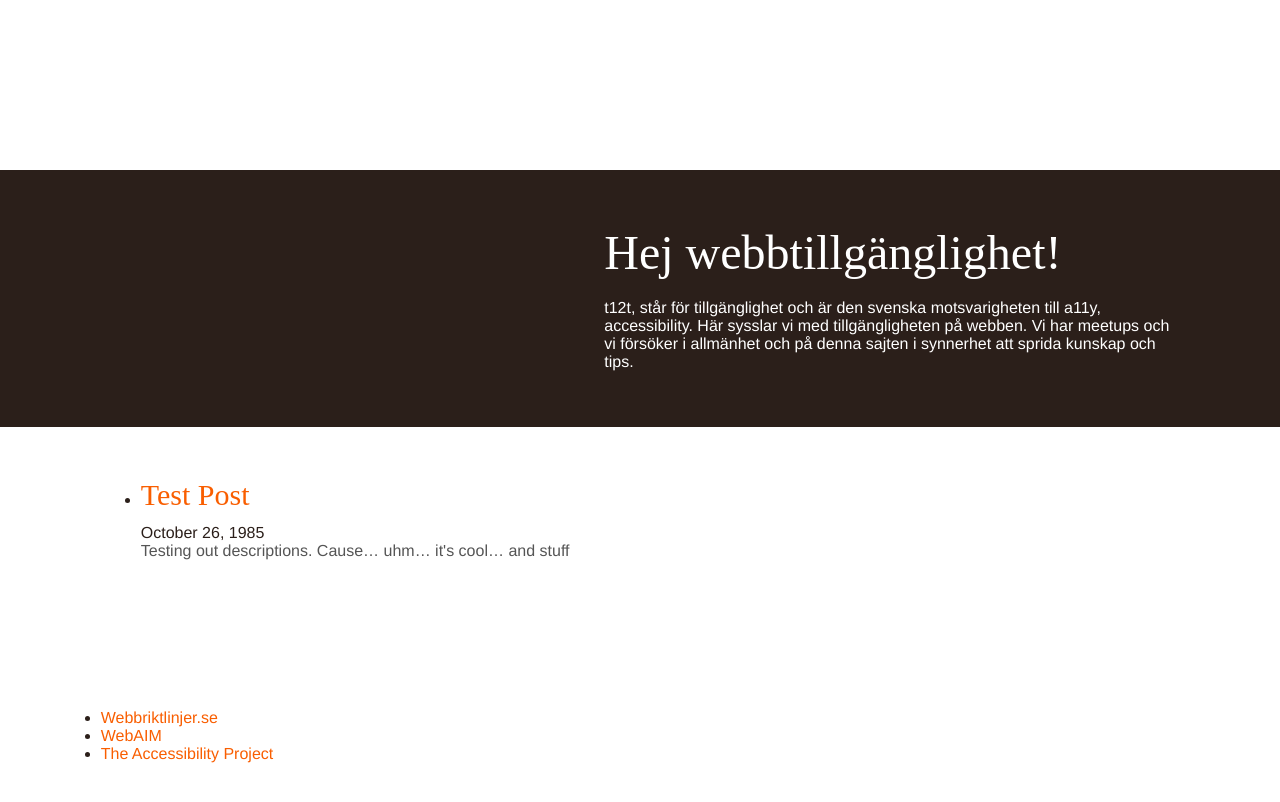
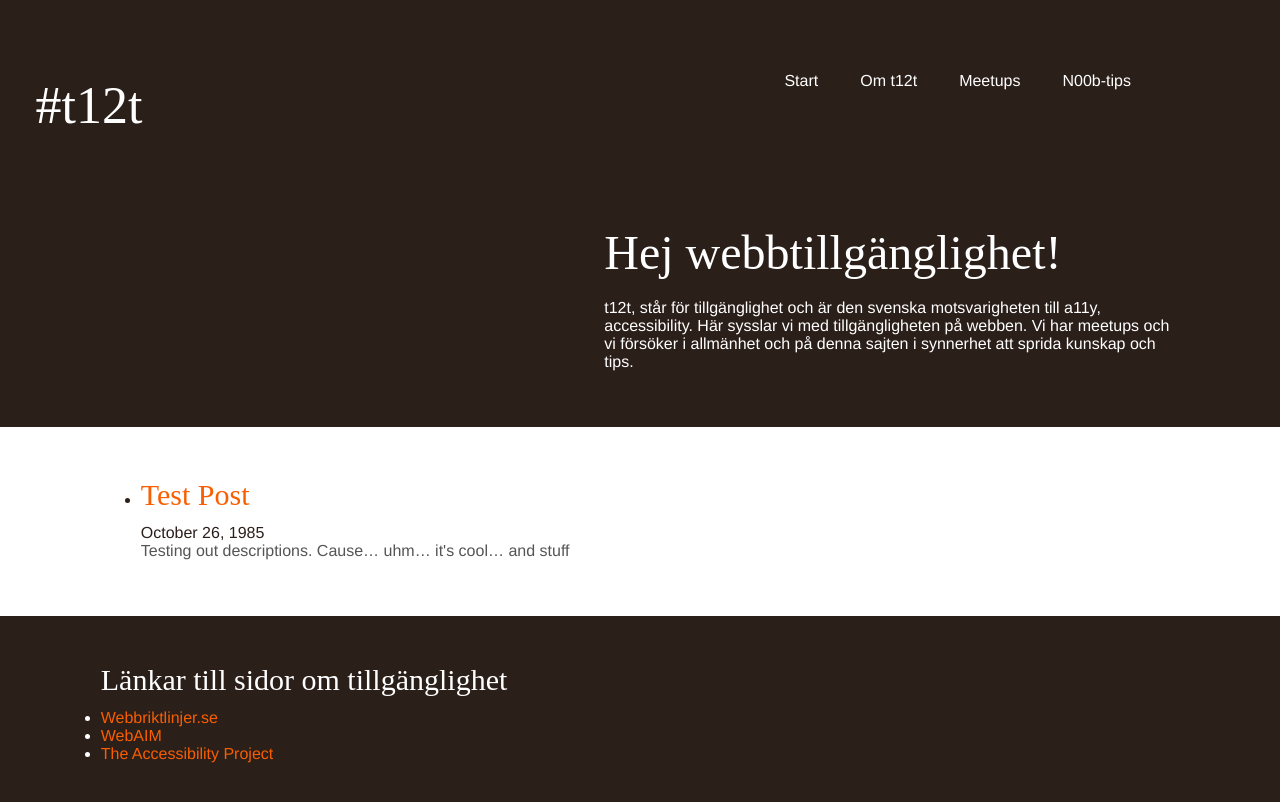
Before and after one commit to t12t/t12t, a Jekyll site: the page built from index.html, in a window 1280 px wide. Shown: the top 802 px of the page. Built offline with Jekyll 4.4.1, drawn with Linux system fonts in a browser that asks for light colours; some web fonts are replaced; Markdown is read by kramdown in place of the engine named in the settings; the list of posts is cut into pages by our own code.

Commit message:
Added markdown for styleguide and adjusted styling-files

```diff
--- a/css/_global.scss
+++ b/css/_global.scss
@@ -1,22 +1,41 @@
 /*@group Global styles*/
-article, aside, figure, footer, header, hgroup,
-menu, nav, section {
+article,
+aside,
+details,
+figcaption,
+figure,
+footer,
+header,
+hgroup,
+main,
+menu,
+nav,
+section,
+summary {
   display: block;
 }
+
 html{
     margin:0;
     padding:0;
+    font-family: sans-serif;
+  -ms-text-size-adjust: 100%;
+  -webkit-text-size-adjust: 100%;
 }
+
 body {
-	color: $main-color;
+    background: $main-color;
+    color: $white;
     font-weight: normal;
     font-size: 100%;
     font-family: $body-font;
     word-wrap: break-word;
     padding:40px 0;
+    margin: 0;
 }
 main{
     padding:2.777777778% 0;
+    color: $main-color;
 }
 h1, h2, h3, h4, h5, h6{
     font-family: $header-font;
@@ -48,4 +67,177 @@
 a:focus{
     text-decoration: underline;
 }
+
+
+audio,
+canvas,
+progress,
+video {
+  display: inline-block;
+  vertical-align: baseline;
+}
+
+audio:not([controls]) {
+  display: none;
+  height: 0;
+}
+
+[hidden],
+template {
+  display: none;
+}
+
+abbr[title] {
+  border-bottom: 1px dotted;
+}
+
+b,
+strong {
+  font-weight: bold;
+}
+
+dfn {
+  font-style: italic;
+}
+
+abbr[title] {
+  border-bottom: 1px dotted;
+}
+
+small {
+  font-size: 80%;
+}
+
+sub,
+sup {
+  font-size: 75%;
+  line-height: 0;
+  position: relative;
+  vertical-align: baseline;
+}
+
+sup {
+  top: -0.5em;
+}
+
+sub {
+  bottom: -0.25em;
+}
+
+img {
+  border: 0;
+}
+
+svg:not(:root) {
+  overflow: hidden;
+}
+
+hr {
+  box-sizing: content-box;
+  height: 0;
+}
+
+pre {
+  overflow: auto;
+}
+
+code,
+kbd,
+pre,
+samp {
+  font-family: monospace, monospace;
+  font-size: 1em;
+}
+
+button,
+input,
+optgroup,
+select,
+textarea {
+  color: inherit;
+  font: inherit;
+  margin: 0;
+}
+
+button,
+select {
+  text-transform: none;
+}
+
+button,
+html input[type="button"],
+input[type="reset"],
+input[type="submit"] {
+  -webkit-appearance: button;
+  cursor: pointer;
+}
+
+button[disabled],
+html input[disabled] {
+  cursor: default;
+}
+
+button::-moz-focus-inner,
+input::-moz-focus-inner {
+  border: 0;
+  padding: 0;
+}
+
+input {
+  line-height: normal;
+}
+
+button {
+  overflow: visible;
+}
+
+input[type="checkbox"],
+input[type="radio"] {
+  box-sizing: border-box;
+  padding: 0;
+}
+
+input[type="number"]::-webkit-inner-spin-button,
+input[type="number"]::-webkit-outer-spin-button {
+  height: auto;
+}
+
+input[type="search"] {
+  -webkit-appearance: textfield;
+  box-sizing: content-box;
+}
+
+input[type="search"]::-webkit-search-cancel-button,
+input[type="search"]::-webkit-search-decoration {
+  -webkit-appearance: none;
+}
+
+fieldset {
+  border: 1px solid #c0c0c0;
+  margin: 0 2px;
+  padding: 0.35em 0.625em 0.75em;
+}
+
+legend {
+  border: 0;
+  padding: 0;
+}
+
+textarea {
+  overflow: auto;
+}
+
+optgroup {
+  font-weight: bold;
+}
+
+table {
+  border-collapse: collapse;
+  border-spacing: 0;
+}
+
+td,
+th {
+  padding: 0;
+}
 /*@end Global styles*/
--- a/css/_normalize.scss
+++ /dev/null
@@ -1,424 +0,0 @@
-/*! normalize.css v3.0.3 | MIT License | github.com/necolas/normalize.css */
-
-/**
- * 1. Set default font family to sans-serif.
- * 2. Prevent iOS and IE text size adjust after device orientation change,
- *    without disabling user zoom.
- */
-
-html {
-  font-family: sans-serif; /* 1 */
-  -ms-text-size-adjust: 100%; /* 2 */
-  -webkit-text-size-adjust: 100%; /* 2 */
-}
-
-/**
- * Remove default margin.
- */
-
-body {
-  margin: 0;
-}
-
-/* HTML5 display definitions
-   ========================================================================== */
-
-/**
- * Correct `block` display not defined for any HTML5 element in IE 8/9.
- * Correct `block` display not defined for `details` or `summary` in IE 10/11
- * and Firefox.
- * Correct `block` display not defined for `main` in IE 11.
- */
-
-article,
-aside,
-details,
-figcaption,
-figure,
-footer,
-header,
-hgroup,
-main,
-menu,
-nav,
-section,
-summary {
-  display: block;
-}
-
-/**
- * 1. Correct `inline-block` display not defined in IE 8/9.
- * 2. Normalize vertical alignment of `progress` in Chrome, Firefox, and Opera.
- */
-
-audio,
-canvas,
-progress,
-video {
-  display: inline-block; /* 1 */
-  vertical-align: baseline; /* 2 */
-}
-
-/**
- * Prevent modern browsers from displaying `audio` without controls.
- * Remove excess height in iOS 5 devices.
- */
-
-audio:not([controls]) {
-  display: none;
-  height: 0;
-}
-
-/**
- * Address `[hidden]` styling not present in IE 8/9/10.
- * Hide the `template` element in IE 8/9/10/11, Safari, and Firefox < 22.
- */
-
-[hidden],
-template {
-  display: none;
-}
-
-/* Links
-   ========================================================================== */
-
-/**
- * Remove the gray background color from active links in IE 10.
- */
-
-a {
-  background-color: transparent;
-}
-
-/**
- * Improve readability of focused elements when they are also in an
- * active/hover state.
- */
-
-a:active,
-a:hover {
-  outline: 0;
-}
-
-/* Text-level semantics
-   ========================================================================== */
-
-/**
- * Address styling not present in IE 8/9/10/11, Safari, and Chrome.
- */
-
-abbr[title] {
-  border-bottom: 1px dotted;
-}
-
-/**
- * Address style set to `bolder` in Firefox 4+, Safari, and Chrome.
- */
-
-b,
-strong {
-  font-weight: bold;
-}
-
-/**
- * Address styling not present in Safari and Chrome.
- */
-
-dfn {
-  font-style: italic;
-}
-
-/**
- * Address variable `h1` font-size and margin within `section` and `article`
- * contexts in Firefox 4+, Safari, and Chrome.
- */
-
-h1 {
-  font-size: 2em;
-  margin: 0.67em 0;
-}
-
-/**
- * Address styling not present in IE 8/9.
- */
-
-mark {
-  background: #ff0;
-  color: #000;
-}
-
-/**
- * Address inconsistent and variable font size in all browsers.
- */
-
-small {
-  font-size: 80%;
-}
-
-/**
- * Prevent `sub` and `sup` affecting `line-height` in all browsers.
- */
-
-sub,
-sup {
-  font-size: 75%;
-  line-height: 0;
-  position: relative;
-  vertical-align: baseline;
-}
-
-sup {
-  top: -0.5em;
-}
-
-sub {
-  bottom: -0.25em;
-}
-
-/* Embedded content
-   ========================================================================== */
-
-/**
- * Remove border when inside `a` element in IE 8/9/10.
- */
-
-img {
-  border: 0;
-}
-
-/**
- * Correct overflow not hidden in IE 9/10/11.
- */
-
-svg:not(:root) {
-  overflow: hidden;
-}
-
-/* Grouping content
-   ========================================================================== */
-
-/**
- * Address margin not present in IE 8/9 and Safari.
- */
-
-figure {
-  margin: 1em 40px;
-}
-
-/**
- * Address differences between Firefox and other browsers.
- */
-
-hr {
-  box-sizing: content-box;
-  height: 0;
-}
-
-/**
- * Contain overflow in all browsers.
- */
-
-pre {
-  overflow: auto;
-}
-
-/**
- * Address odd `em`-unit font size rendering in all browsers.
- */
-
-code,
-kbd,
-pre,
-samp {
-  font-family: monospace, monospace;
-  font-size: 1em;
-}
-
-/* Forms
-   ========================================================================== */
-
-/**
- * Known limitation: by default, Chrome and Safari on OS X allow very limited
- * styling of `select`, unless a `border` property is set.
- */
-
-/**
- * 1. Correct color not being inherited.
- *    Known issue: affects color of disabled elements.
- * 2. Correct font properties not being inherited.
- * 3. Address margins set differently in Firefox 4+, Safari, and Chrome.
- */
-
-button,
-input,
-optgroup,
-select,
-textarea {
-  color: inherit; /* 1 */
-  font: inherit; /* 2 */
-  margin: 0; /* 3 */
-}
-
-/**
- * Address `overflow` set to `hidden` in IE 8/9/10/11.
- */
-
-button {
-  overflow: visible;
-}
-
-/**
- * Address inconsistent `text-transform` inheritance for `button` and `select`.
- * All other form control elements do not inherit `text-transform` values.
- * Correct `button` style inheritance in Firefox, IE 8/9/10/11, and Opera.
- * Correct `select` style inheritance in Firefox.
- */
-
-button,
-select {
-  text-transform: none;
-}
-
-/**
- * 1. Avoid the WebKit bug in Android 4.0.* where (2) destroys native `audio`
- *    and `video` controls.
- * 2. Correct inability to style clickable `input` types in iOS.
- * 3. Improve usability and consistency of cursor style between image-type
- *    `input` and others.
- */
-
-button,
-html input[type="button"], /* 1 */
-input[type="reset"],
-input[type="submit"] {
-  -webkit-appearance: button; /* 2 */
-  cursor: pointer; /* 3 */
-}
-
-/**
- * Re-set default cursor for disabled elements.
- */
-
-button[disabled],
-html input[disabled] {
-  cursor: default;
-}
-
-/**
- * Remove inner padding and border in Firefox 4+.
- */
-
-button::-moz-focus-inner,
-input::-moz-focus-inner {
-  border: 0;
-  padding: 0;
-}
-
-/**
- * Address Firefox 4+ setting `line-height` on `input` using `!important` in
- * the UA stylesheet.
- */
-
-input {
-  line-height: normal;
-}
-
-/**
- * It's recommended that you don't attempt to style these elements.
- * Firefox's implementation doesn't respect box-sizing, padding, or width.
- *
- * 1. Address box sizing set to `content-box` in IE 8/9/10.
- * 2. Remove excess padding in IE 8/9/10.
- */
-
-input[type="checkbox"],
-input[type="radio"] {
-  box-sizing: border-box; /* 1 */
-  padding: 0; /* 2 */
-}
-
-/**
- * Fix the cursor style for Chrome's increment/decrement buttons. For certain
- * `font-size` values of the `input`, it causes the cursor style of the
- * decrement button to change from `default` to `text`.
- */
-
-input[type="number"]::-webkit-inner-spin-button,
-input[type="number"]::-webkit-outer-spin-button {
-  height: auto;
-}
-
-/**
- * 1. Address `appearance` set to `searchfield` in Safari and Chrome.
- * 2. Address `box-sizing` set to `border-box` in Safari and Chrome.
- */
-
-input[type="search"] {
-  -webkit-appearance: textfield; /* 1 */
-  box-sizing: content-box; /* 2 */
-}
-
-/**
- * Remove inner padding and search cancel button in Safari and Chrome on OS X.
- * Safari (but not Chrome) clips the cancel button when the search input has
- * padding (and `textfield` appearance).
- */
-
-input[type="search"]::-webkit-search-cancel-button,
-input[type="search"]::-webkit-search-decoration {
-  -webkit-appearance: none;
-}
-
-/**
- * Define consistent border, margin, and padding.
- */
-
-fieldset {
-  border: 1px solid #c0c0c0;
-  margin: 0 2px;
-  padding: 0.35em 0.625em 0.75em;
-}
-
-/**
- * 1. Correct `color` not being inherited in IE 8/9/10/11.
- * 2. Remove padding so people aren't caught out if they zero out fieldsets.
- */
-
-legend {
-  border: 0; /* 1 */
-  padding: 0; /* 2 */
-}
-
-/**
- * Remove default vertical scrollbar in IE 8/9/10/11.
- */
-
-textarea {
-  overflow: auto;
-}
-
-/**
- * Don't inherit the `font-weight` (applied by a rule above).
- * NOTE: the default cannot safely be changed in Chrome and Safari on OS X.
- */
-
-optgroup {
-  font-weight: bold;
-}
-
-/* Tables
-   ========================================================================== */
-
-/**
- * Remove most spacing between table cells.
- */
-
-table {
-  border-collapse: collapse;
-  border-spacing: 0;
-}
-
-td,
-th {
-  padding: 0;
-}
--- a/css/_base.scss
+++ b/css/_variable.scss
@@ -1,5 +1,8 @@
 /*global vars and whatever stuff or wait… no! Simply vars and stuff only */
 
+
+$white: #fff;
+$black: #000;
 $link-color: #f95e00;
 $main-color: #2b1f1a;
 $contrasting-color: #fff;
--- a/css/t12t-style.scss
+++ b/css/t12t-style.scss
@@ -2,8 +2,7 @@
 # Front matter comment to ensure Jekyll properly reads file.
 ---
 
-@import "normalize";
-@import "base";
+@import "variable";
 @import "global";
 @import "framework";
 @import "start";
```
Also changed, not shown: styleguide.md (added, +20 -0 lines), css/_framework.scss (indentation only), css/_start.scss (indentation only). Lines whose indentation alone changed are shown as unchanged.
